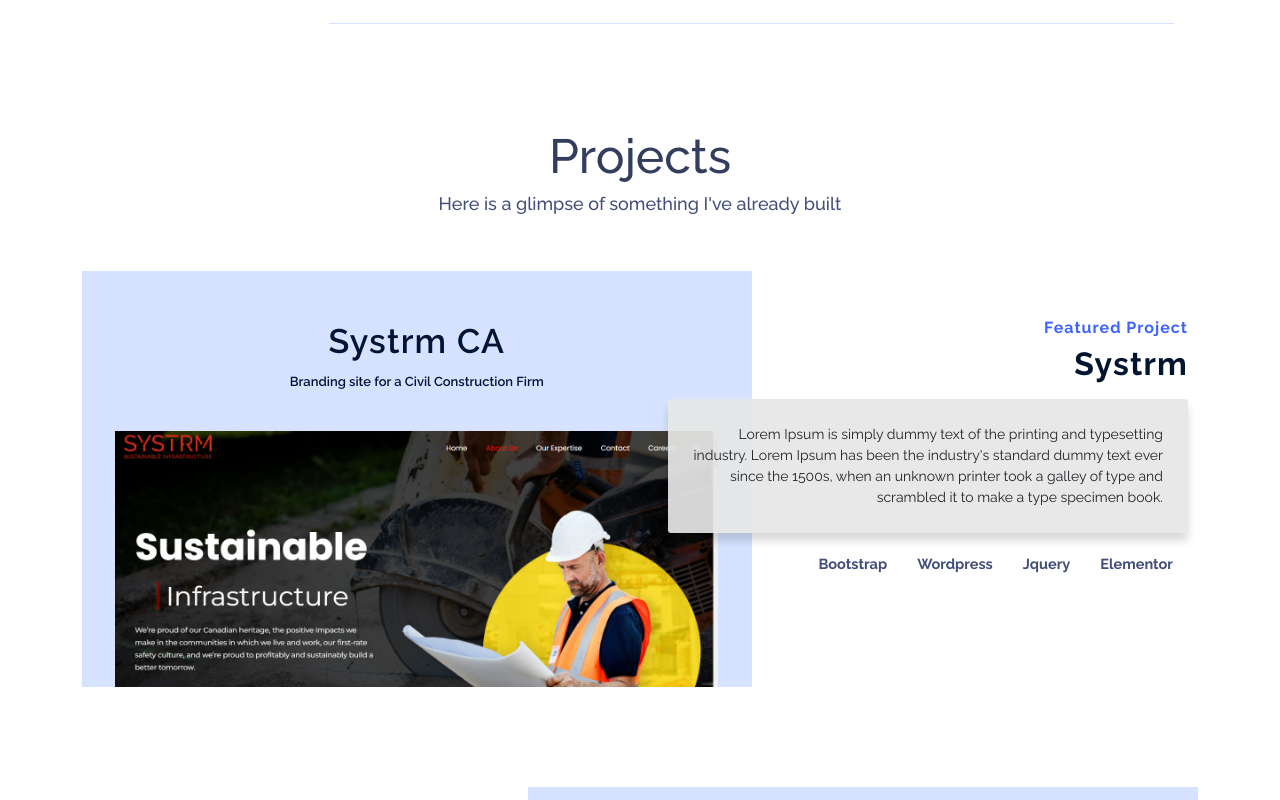
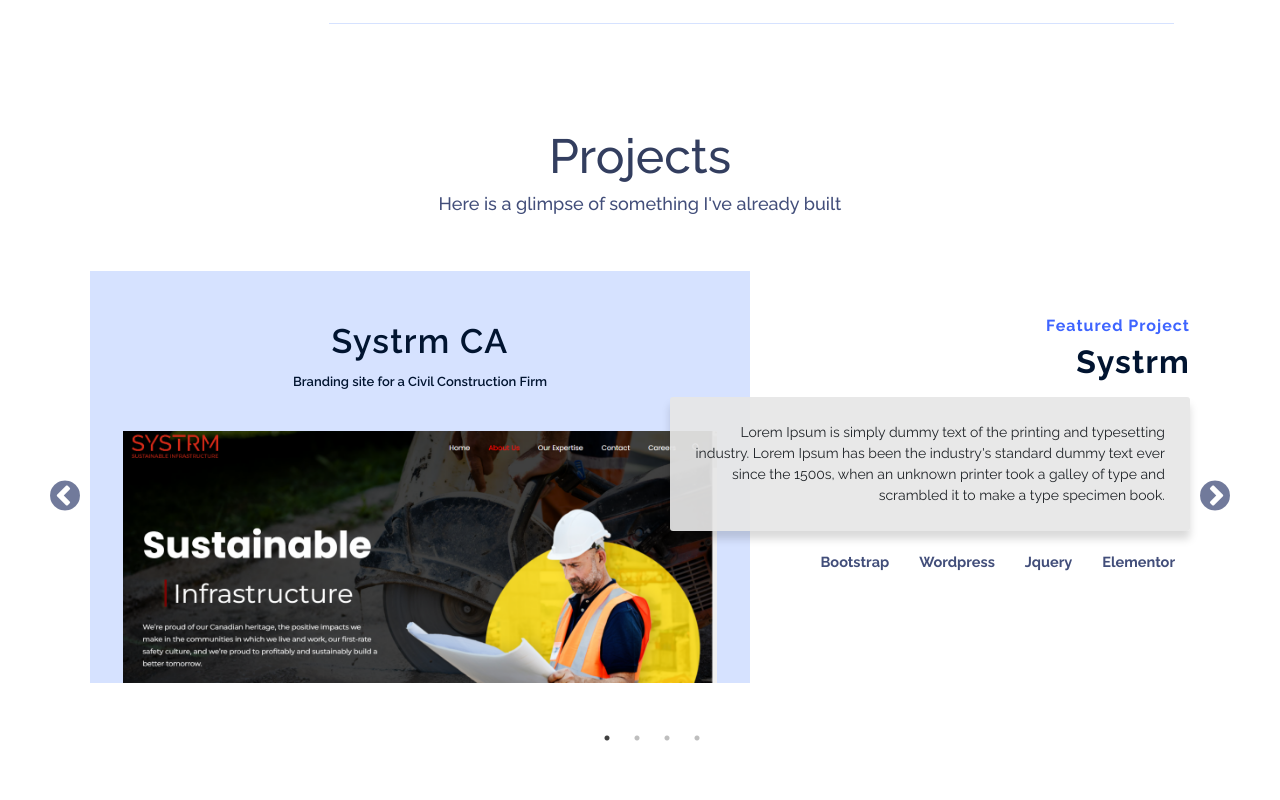
Before and after one commit to Reasat-0/reasat_montasir, a React (Create React App) app: page / in a window 1280 px wide. Shown: the part 2300-3100 px from the top of the page. Built offline with nearby package versions, Linux system fonts and the light colour scheme.

Commit message:
Projects slider placed

```diff
--- a/public/index.html
+++ b/public/index.html
@@ -25,6 +25,19 @@
     <link
       href="https://cdnjs.cloudflare.com/ajax/libs/font-awesome/5.13.1/css/all.min.css"
       rel="stylesheet"
+    />
+
+
+    <link
+      rel="stylesheet"
+      type="text/css"
+      charset="UTF-8"
+      href="https://cdnjs.cloudflare.com/ajax/libs/slick-carousel/1.6.0/slick.min.css"
+    />
+    <link
+      rel="stylesheet"
+      type="text/css"
+      href="https://cdnjs.cloudflare.com/ajax/libs/slick-carousel/1.6.0/slick-theme.min.css"
     />
 
     <!--
--- a/src/assets/scss/portfolio/components/myprojects.scss
+++ b/src/assets/scss/portfolio/components/myprojects.scss
@@ -8,8 +8,24 @@
         color: $theme_blue;
         font-size: 18px;
     }
+    .project-slick-slider{
+        .slick-slide{
+            padding: 0 8px;
+        }
+        .slick-arrow{
+            width:40px;
+            height:40px;
+            &:before{
+                color:$theme_blue;
+                font-size: 35px;
+            }
+        }
+        .slick-list{
+            margin-bottom: 40px;
+        }
+
         .my-project-container{
-        margin-bottom: 100px;
+            // margin-bottom: 100px;
             display: flex;
             position: relative;
             .my-project-img-section{
@@ -23,6 +39,7 @@
                         text-align: center;
                         img{
                             max-width:90%;
+                            margin: 0 auto;
                         }
                         .project-img-title{
                             margin: 20px 0 10px 0;
@@ -126,7 +143,7 @@
                     position: absolute;
                     right:0;
                     width: 520px;
-                right: 10px;
+                    right: 0px;
                     top: 45%;
                     transform: translateY(-50%);
                     text-align: right;
@@ -187,3 +204,5 @@
             }
         }
     }
+
+}
--- a/src/assets/scss/portfolio/portfolio.scss
+++ b/src/assets/scss/portfolio/portfolio.scss
@@ -4,7 +4,7 @@
 
 // @import "bootstrap/scss/bootstrap";
 // Import css files
-@import "slick-carousel/slick/slick.css";
-@import "slick-carousel/slick/slick-theme.css";
+// @import "slick-carousel/slick/slick.css";
+// @import "slick-carousel/slick/slick-theme.css";
 
 @import './components/home.scss';
--- a/src/compnents/MyProjects/index.js
+++ b/src/compnents/MyProjects/index.js
@@ -2,6 +2,7 @@
 import MyProjectCard from './MyProjectCard'
 import project1 from '../../assets/img/projects/ss.png'
 
+import Slider from 'react-slick'
 
 const myProjects = [
     {
@@ -36,10 +37,29 @@
         subname: 'Namaste Ventures LLC',
         description: "Lorem Ipsum is simply dummy text of the printing and typesetting industry. Lorem Ipsum has been the industry's standard dummy text ever since the 1500s, when an unknown printer took a galley of type and scrambled it to make a type specimen book.",
         technology: ['React', 'ReactStrap', 'Material-UI', 'Rest API']
+    },
+    {
+        id: 3,
+        name: 'Bla BLa',
+        tagline: 'Business oriented site with active contact form using Rest API',
+        featured: true,
+        image: project1,
+        url: 'https://instantdst.com',
+        subname: 'Namaste Ventures LLC',
+        description: "Lorem Ipsum is simply dummy text of the printing and typesetting industry. Lorem Ipsum has been the industry's standard dummy text ever since the 1500s, when an unknown printer took a galley of type and scrambled it to make a type specimen book.",
+        technology: ['React', 'ReactStrap', 'Material-UI', 'Rest API']
     }
 ]
 
 const MyProjects = () => {
+
+    const settings = {
+        dots: true,
+        infinite: true,
+        speed: 500,
+        slidesToShow: 1,
+        slidesToScroll: 1
+    };
     return (
         <section className="my-projects-section" id="my_projects">
             <Container>
@@ -57,14 +77,20 @@
                             data-aos-once="true"
                         > Here is a glimpse of something I've already built </h4>
                     </Col>
-                    {
-                        myProjects.map( (item,i) =>
 
-                                <MyProjectCard project={item} key={i} id={i}/>
+                    <Slider className="project-slick-slider" {...settings}>
+                        {
+                            myProjects.map( (item,i) =>
+
+                                    <MyProjectCard project={item} key={i} id={i}/>
 
 
-                        )
-                    }
+                            )
+                        }
+                    </Slider>
+
+
+
                 </Row>
             </Container>
         </section>
```
Lines whose indentation alone changed are shown as unchanged.
